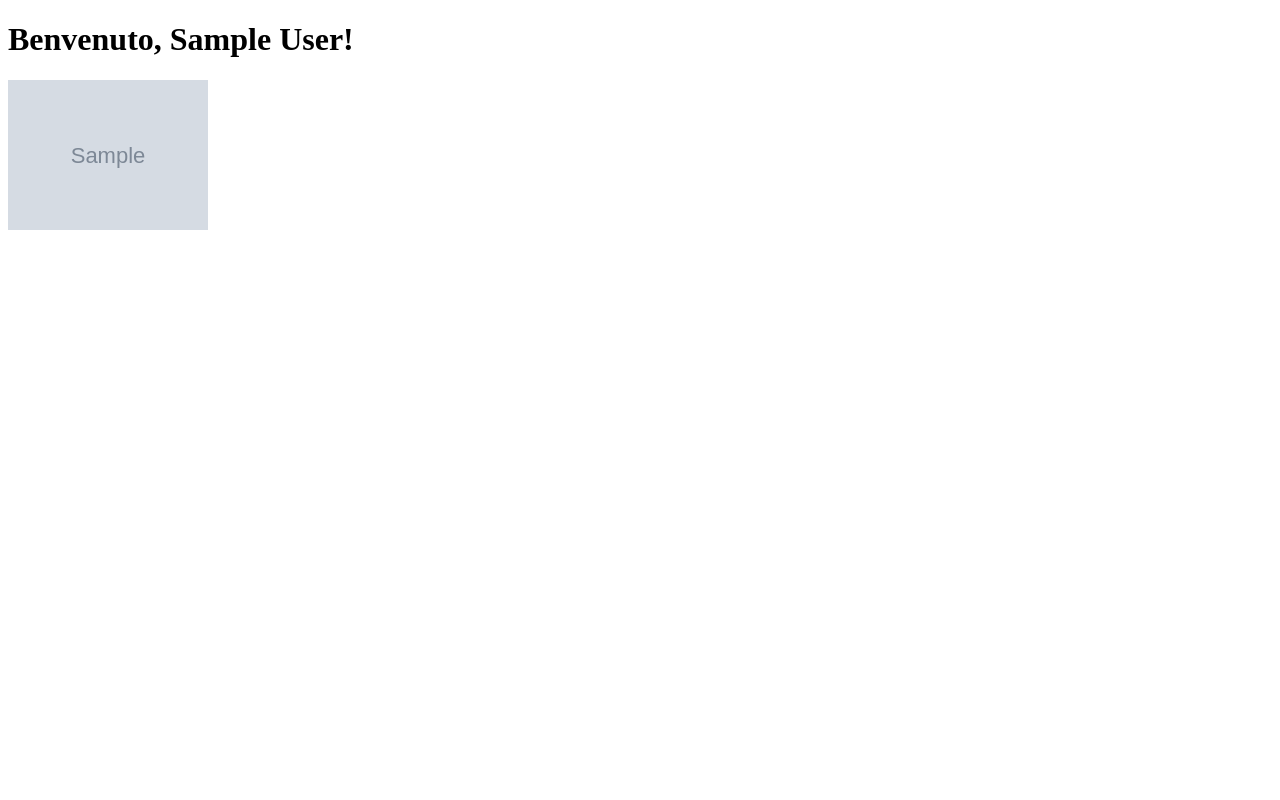
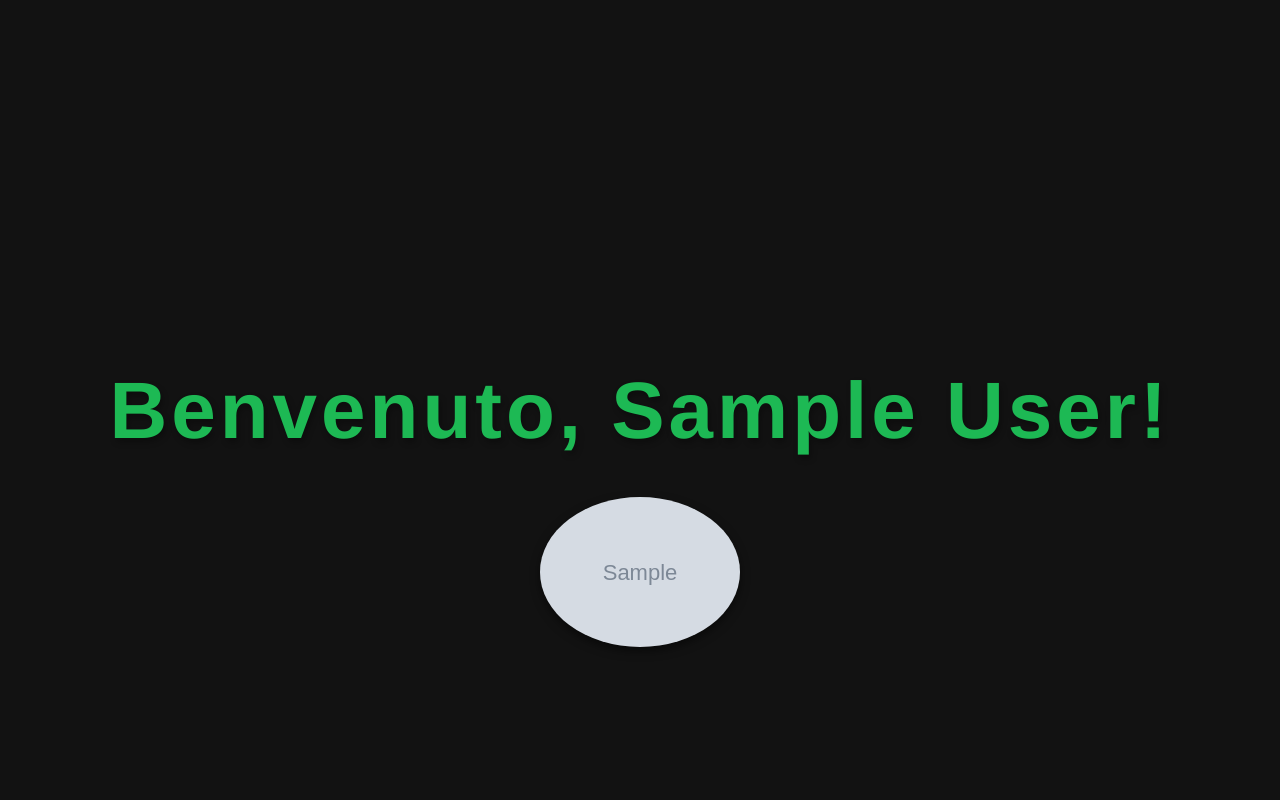
Before and after one commit to IginioMassari4real/progettino_spotify, a Flask app: template templates/home.html in a window 1280 px wide. Run offline with Flask 3, Linux system fonts and the light colour scheme; the template is opened without the code that fills it: most values are stand-ins (such as "Sample title", 1, 10 or a date in 2020); grey boxes marked "Sample" are stand-in pictures.

Commit message:
parte 1 progettino spotify finita

```diff
--- a/app.py
+++ b/app.py
@@ -5,7 +5,7 @@ from spotipy.oauth2 import SpotifyOAuth
 #le tue credenziali le trovi nella dashboard di prima
 SPOTIFY_CLIENT_ID = "9214bb00011c4ac88e9abb2b6ce04ae1"
 SPOTIFY_CLIENT_SECRET = "9412f99b5b05479ba88d0e6fa06d3afd"
-SPOTIFY_REDIRECT_URI = "http://127.0.0.1:5000/callback" #dopo il login andiamo qui
+SPOTIFY_REDIRECT_URI = "https://5000-iginiomassa-progettinos-39comgz6d2n.ws-eu117.gitpod.io/callback" #dopo il login andiamo qui
 
 app = Flask(__name__)
 app.secret_key = 'chiave_per_session' #ci serve per identificare la sessione
--- /dev/null
+++ b/static/home.css
@@ -0,0 +1,75 @@
+/* spotify-style.css */
+body {
+    background-color: #121212; /* Sfondo scuro tipico di Spotify */
+    color: #FFFFFF; /* Testo chiaro */
+    font-family: 'Circular', 'Helvetica Neue', 'Arial', sans-serif; /* Font moderno */
+    margin: 0;
+    padding: 0;
+    display: flex;
+    flex-direction: column;
+    align-items: center;
+    justify-content: center;
+    height: 100vh;
+    text-align: center;
+}
+
+h1 {
+    font-size: 2.5rem;
+    margin-bottom: 20px;
+    color: #1DB954; /* Verde tipico di Spotify */
+    transition: transform 0.3s ease, color 0.3s ease; /* Transizione per animazioni */
+}
+
+/* Effetto dinamico al passaggio del mouse */
+h1:hover {
+    transform: scale(1.1); /* Leggera espansione */
+    color: #1ED760; /* Colore leggermente più chiaro al passaggio del mouse */
+}
+
+img {
+    border-radius: 50%; /* Immagine circolare */
+    box-shadow: 0 4px 10px rgba(0, 0, 0, 0.5); /* Ombra per evidenziare l'immagine */
+    margin-top: 20px;
+    transition: transform 0.3s ease; /* Transizione per effetto hover */
+}
+
+/* Effetto dinamico sull'immagine al passaggio del mouse */
+img:hover {
+    transform: scale(1.05); /* Leggera espansione dell'immagine */
+}
+
+a {
+    color: #1DB954; /* Colore verde tipico di Spotify */
+    text-decoration: none;
+    font-weight: bold;
+    transition: color 0.3s ease; /* Transizione sul colore */
+}
+
+a:hover {
+    color: #1ED760; /* Colore leggermente più chiaro al passaggio del mouse */
+    text-decoration: underline; /* Linea sotto al passaggio del mouse */
+}
+
+.Jumbotron h1 {
+    color: #1DB954; /* Verde tipico di Spotify */
+    font-size: 5em;
+    font-weight: bold;
+    text-align: center;
+    padding-top: 20%;
+    z-index: 2;
+    position: relative;
+    text-shadow: 2px 4px 6px rgba(0, 0, 0, 0.3);
+    letter-spacing: 0.05em;
+    animation: fadeIn 1.5s ease-in-out;
+  }
+
+  @keyframes fadeIn {
+    from {
+        opacity: 0;
+        transform: translateY(20px);
+    }
+    to {
+        opacity: 1;
+        transform: translateY(0px);
+    }
+  }
--- a/templates/home.html
+++ b/templates/home.html
@@ -3,9 +3,13 @@
 <head>
     <meta charset="UTF-8">
     <meta name="viewport" content="width=device-width, initial-scale=1.0">
+    <link rel="stylesheet" href="static/home.css">
+    <title>Home</title>
 </head>
 <body>
-    <h1>Benvenuto, {{ user_info['display_name'] }}!</h1>
+    <div class="Jumbotron">
+        <h1 align="center" style="margin-top: auto;">Benvenuto, {{ user_info['display_name'] }}!</h1>
+    </div>
     {% if user_info['images'] %}
         <img src="{{ user_info['images'][0]['url'] }}" width="200">
     {% endif %}
```
Also changed, not shown: .gitpod.yml (added), 1 other file.
